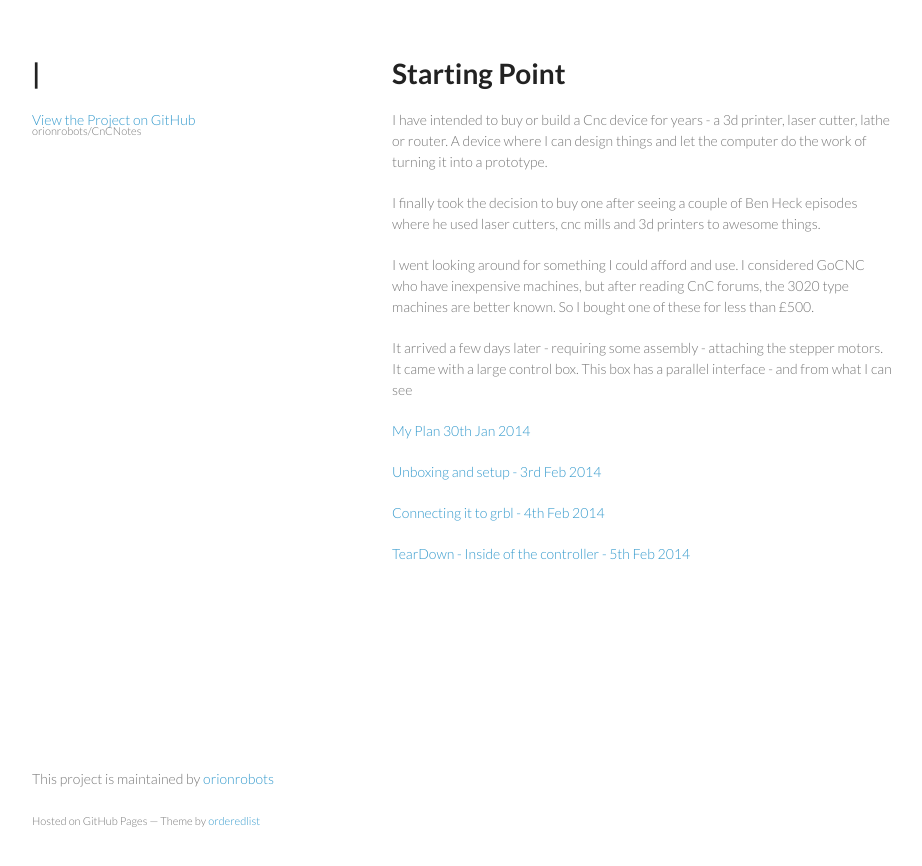
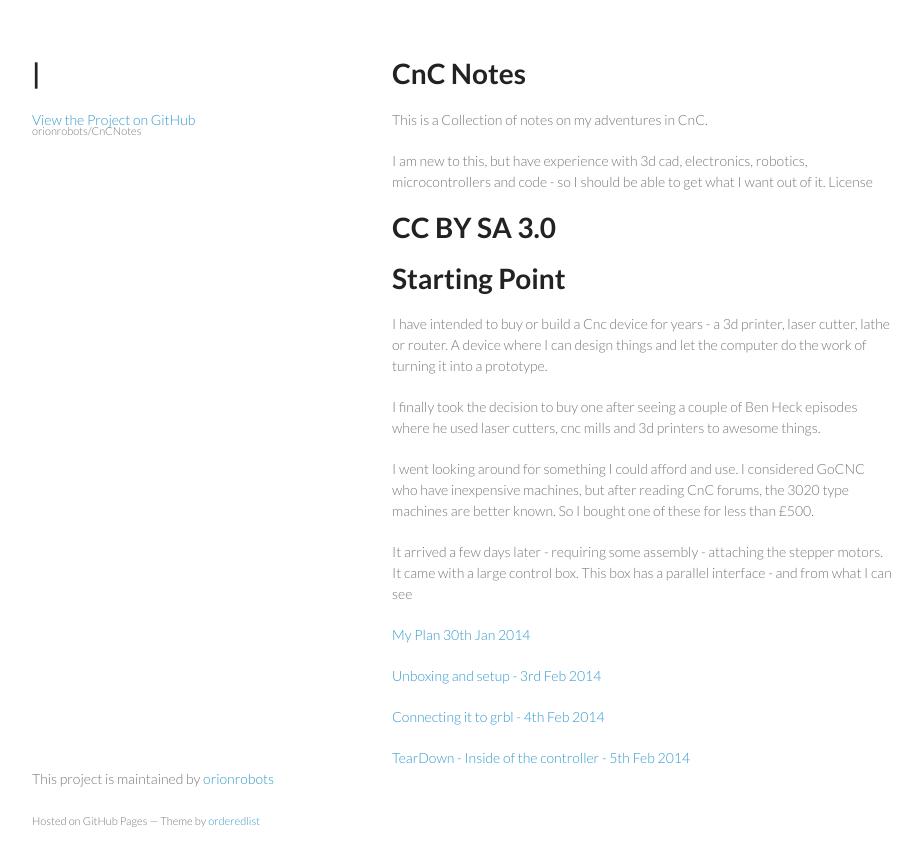
Before and after one commit to orionrobots/CnCNotes, a Jekyll site: the page built from index.md, in a window 1280 px wide. Shown: the top 866 px of the page, without its empty margins (178-1100 px from the left). Built offline with Jekyll 4.4.1, drawn with Linux system fonts in a browser that asks for light colours.

Commit message:
Let jekyll generate that

```diff
--- a/index.md
+++ b/index.md
@@ -1,6 +1,16 @@
 ---
 layout: default
+title:
 ---
+# CnC Notes
+
+This is a Collection of notes on my adventures in CnC.
+
+I am new to this, but have experience with 3d cad, electronics, robotics, microcontrollers and code - so I should be able to get what I want out of it.
+License
+
+# CC BY SA 3.0
+
 # Starting Point
 
 I have intended to buy or build a Cnc device for years - a 3d printer, laser cutter, lathe or router. A device where I can design things and let the computer do the work of turning it into a prototype.
```
Also changed, not shown: 2014-01-30-my_plan.md (+1 -1 lines).
